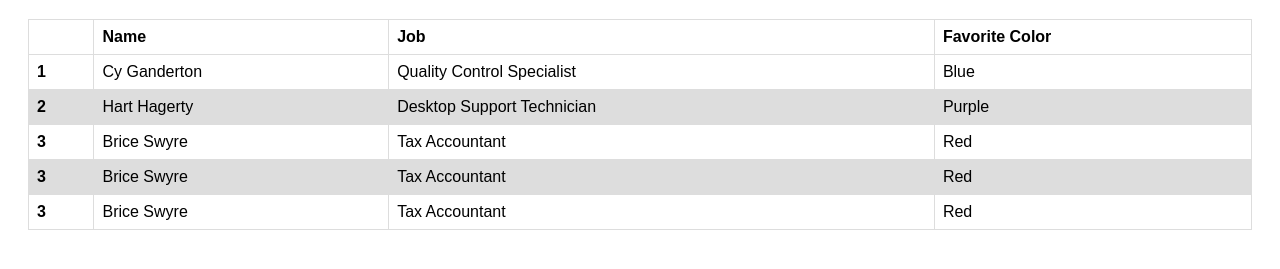
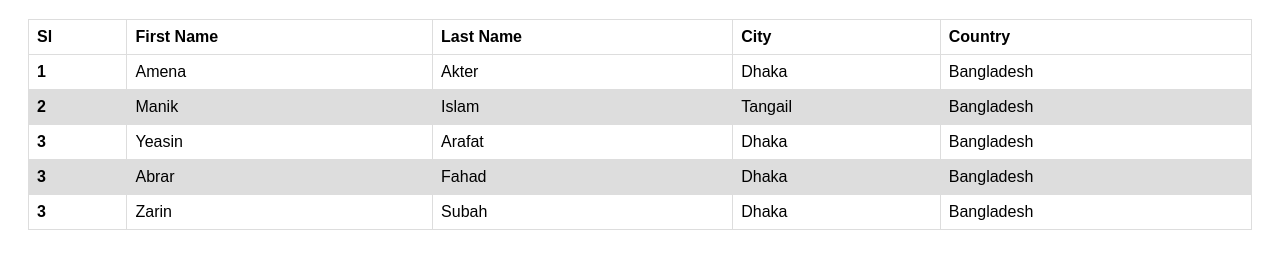
Before and after one commit to AmenaAkter5/coding-assessment-1, a plain HTML site: page index.html in a window 1280 px wide. Shown: the part 61-330 px from the top of the page. Drawn offline with Linux system fonts and the light colour scheme.

Commit message:
table added

```diff
--- a/index.html
+++ b/index.html
@@ -34,51 +34,57 @@
 <body class="container">
     <h1>Welcome to Assignment-1</h1>
     <div>
-        <table class="table w-full">
+        <table>
             <!-- head -->
             <thead>
                 <tr>
-                    <th></th>
-                    <th>Name</th>
-                    <th>Job</th>
-                    <th>Favorite Color</th>
+                    <th>Sl</th>
+                    <th>First Name</th>
+                    <th>Last Name</th>
+                    <th>City</th>
+                    <th>Country</th>
                 </tr>
             </thead>
             <tbody>
                 <!-- row 1 -->
                 <tr>
                     <th>1</th>
-                    <td>Cy Ganderton</td>
-                    <td>Quality Control Specialist</td>
-                    <td>Blue</td>
+                    <td>Amena</td>
+                    <td>Akter</td>
+                    <td>Dhaka</td>
+                    <td>Bangladesh</td>
                 </tr>
                 <!-- row 2 -->
                 <tr>
                     <th>2</th>
-                    <td>Hart Hagerty</td>
-                    <td>Desktop Support Technician</td>
-                    <td>Purple</td>
+                    <td>Manik</td>
+                    <td>Islam</td>
+                    <td>Tangail</td>
+                    <td>Bangladesh</td>
                 </tr>
                 <!-- row 3 -->
                 <tr>
                     <th>3</th>
-                    <td>Brice Swyre</td>
-                    <td>Tax Accountant</td>
-                    <td>Red</td>
+                    <td>Yeasin</td>
+                    <td>Arafat</td>
+                    <td>Dhaka</td>
+                    <td>Bangladesh</td>
                 </tr>
                 <!-- row 4 -->
                 <tr>
                     <th>3</th>
-                    <td>Brice Swyre</td>
-                    <td>Tax Accountant</td>
-                    <td>Red</td>
+                    <td>Abrar</td>
+                    <td>Fahad</td>
+                    <td>Dhaka</td>
+                    <td>Bangladesh</td>
                 </tr>
                 <!-- row 5 -->
                 <tr>
                     <th>3</th>
-                    <td>Brice Swyre</td>
-                    <td>Tax Accountant</td>
-                    <td>Red</td>
+                    <td>Zarin</td>
+                    <td>Subah</td>
+                    <td>Dhaka</td>
+                    <td>Bangladesh</td>
                 </tr>
             </tbody>
         </table>
```
